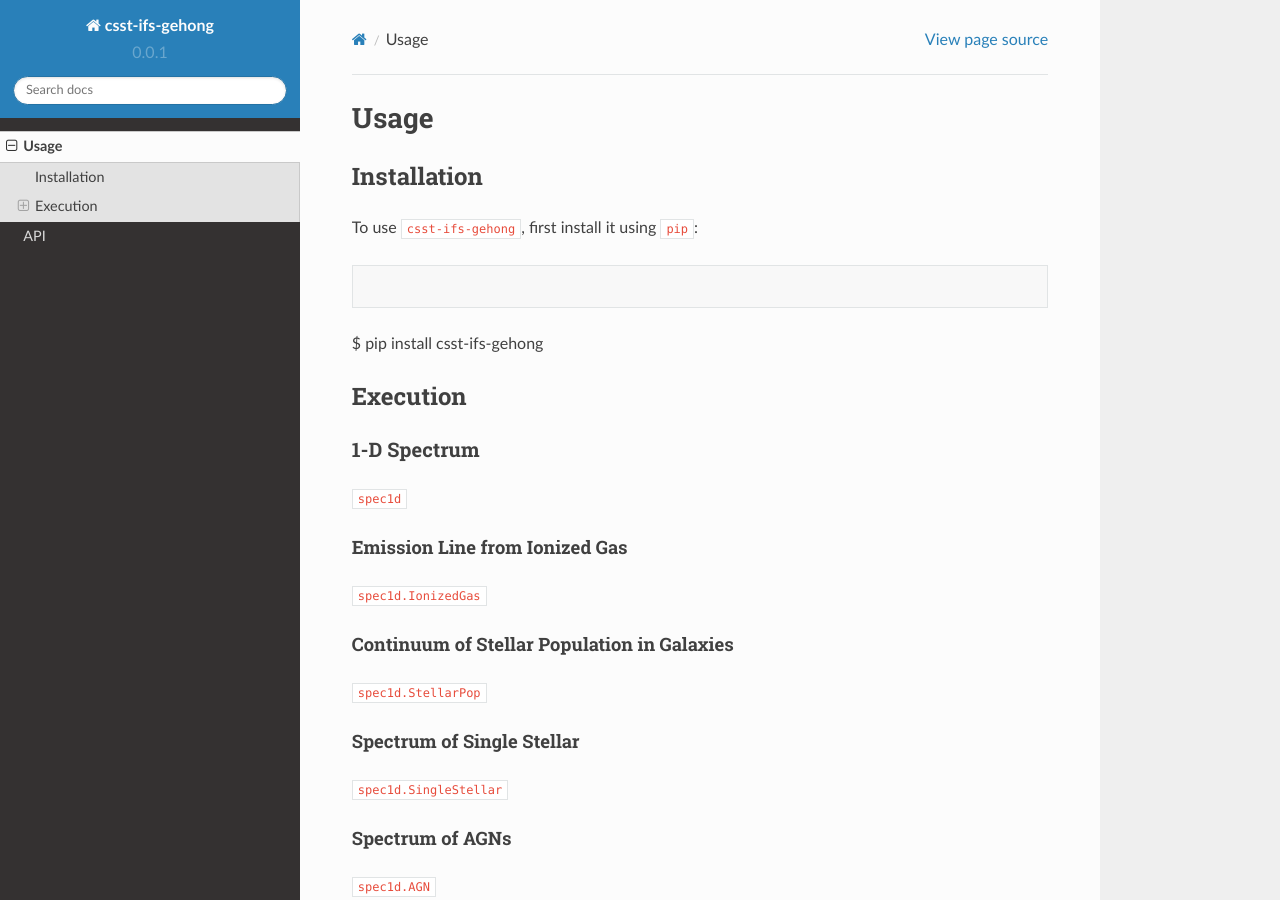
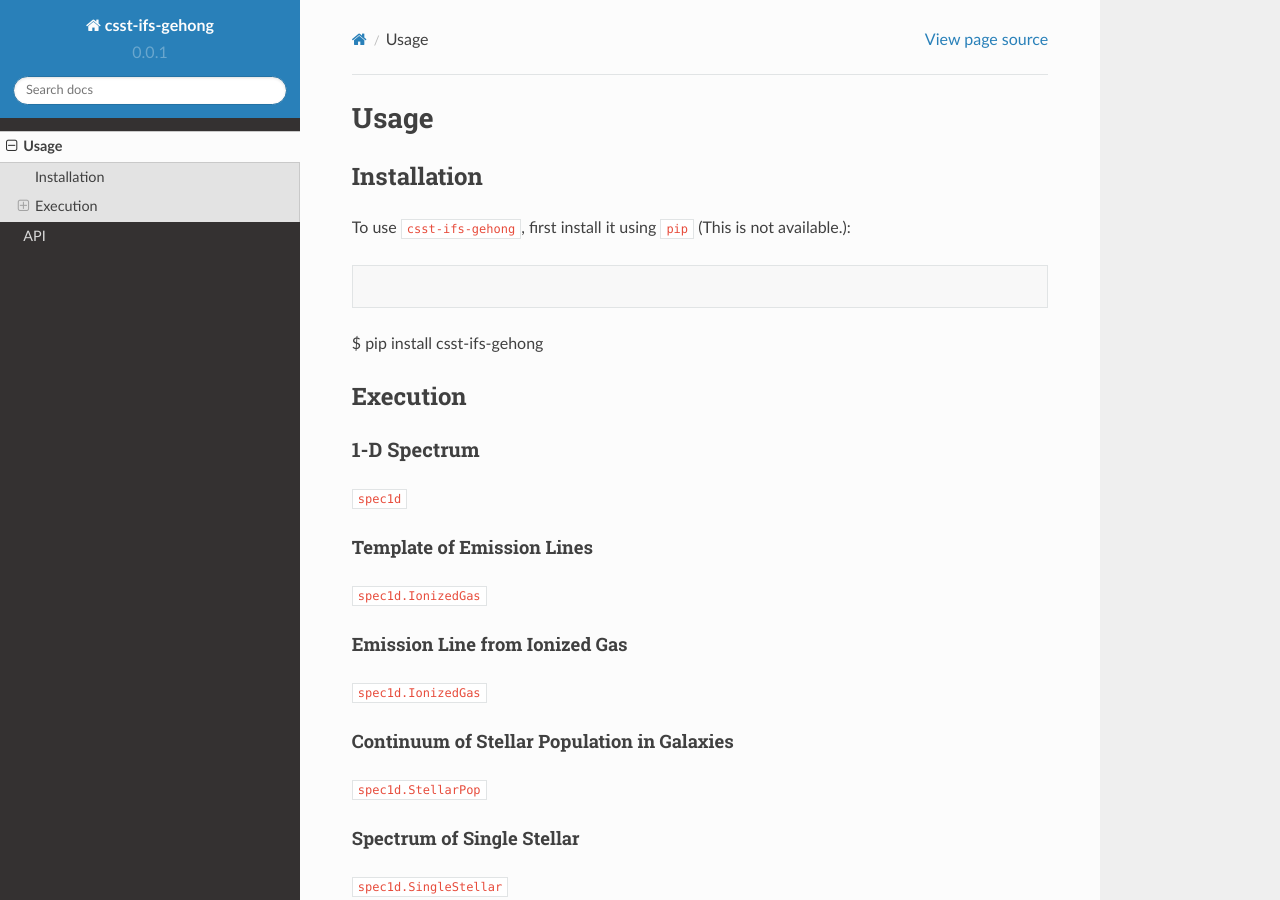
Before and after one commit to fengshuai0210/csst-ifs-gehong, a Sphinx documentation site: the page built from docs/source/usage.rst, in a window 1280 px wide and 900 px high. Built offline with Sphinx 7.4.7 and the Read the Docs theme 2.0.0, drawn with Linux system fonts in a browser that asks for light colours.

Commit message:
Update usage.rst

```diff
--- a/docs/source/usage.rst
+++ b/docs/source/usage.rst
@@ -6,7 +6,7 @@ Usage
 Installation
 ------------
 
-To use ``csst-ifs-gehong``, first install it using ``pip``:
+To use ``csst-ifs-gehong``, first install it using ``pip`` (This is not available.):
 
 .. code-block:: console
 
@@ -19,6 +19,11 @@ Execution
 ~~~~~~~~~~~~~~~~
 
 ``spec1d``
+
+Template of Emission Lines
+++++++++++++++++++++++++++
+
+``spec1d.IonizedGas``
 
 Emission Line from Ionized Gas
 ++++++++++++++++++++++++++++++
```
